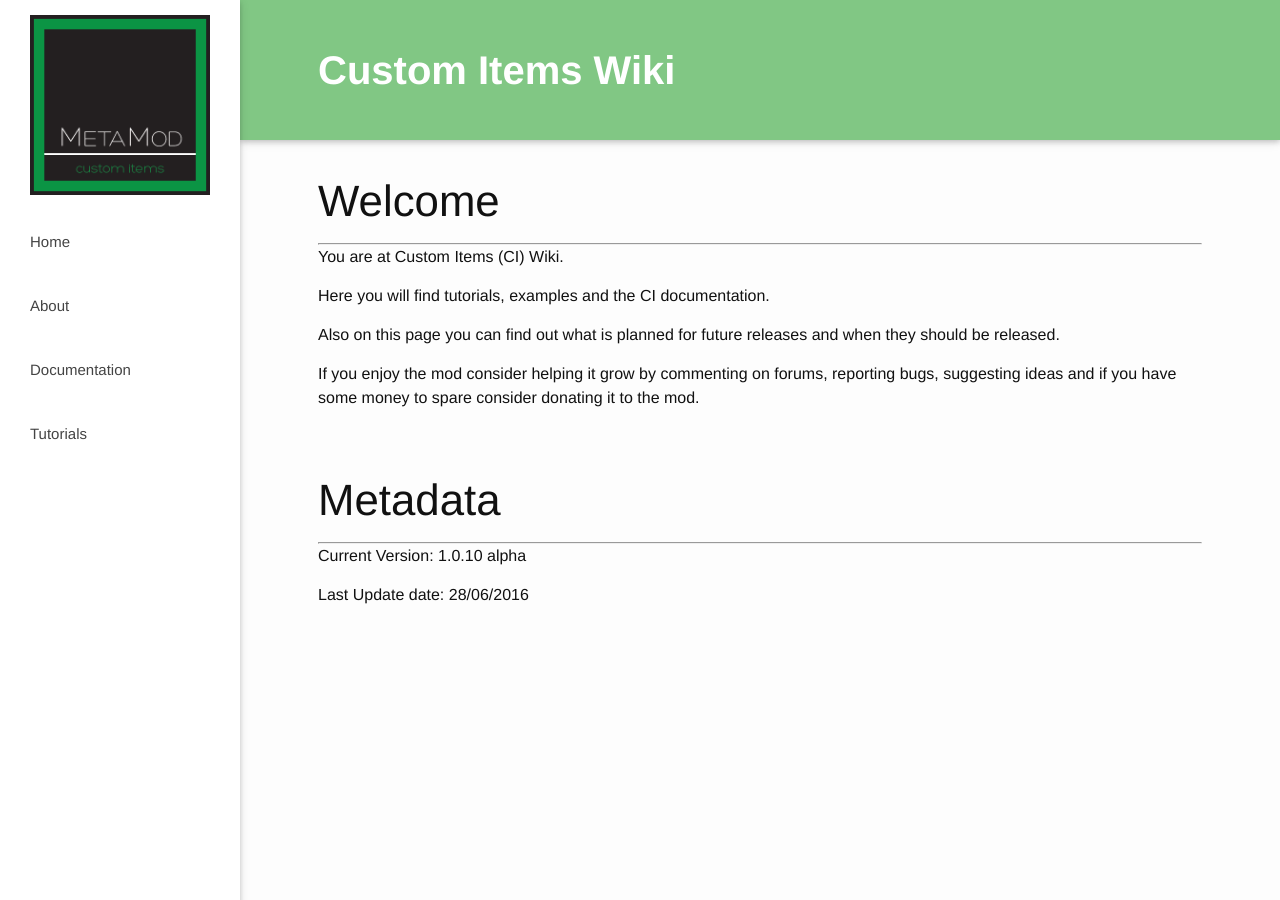
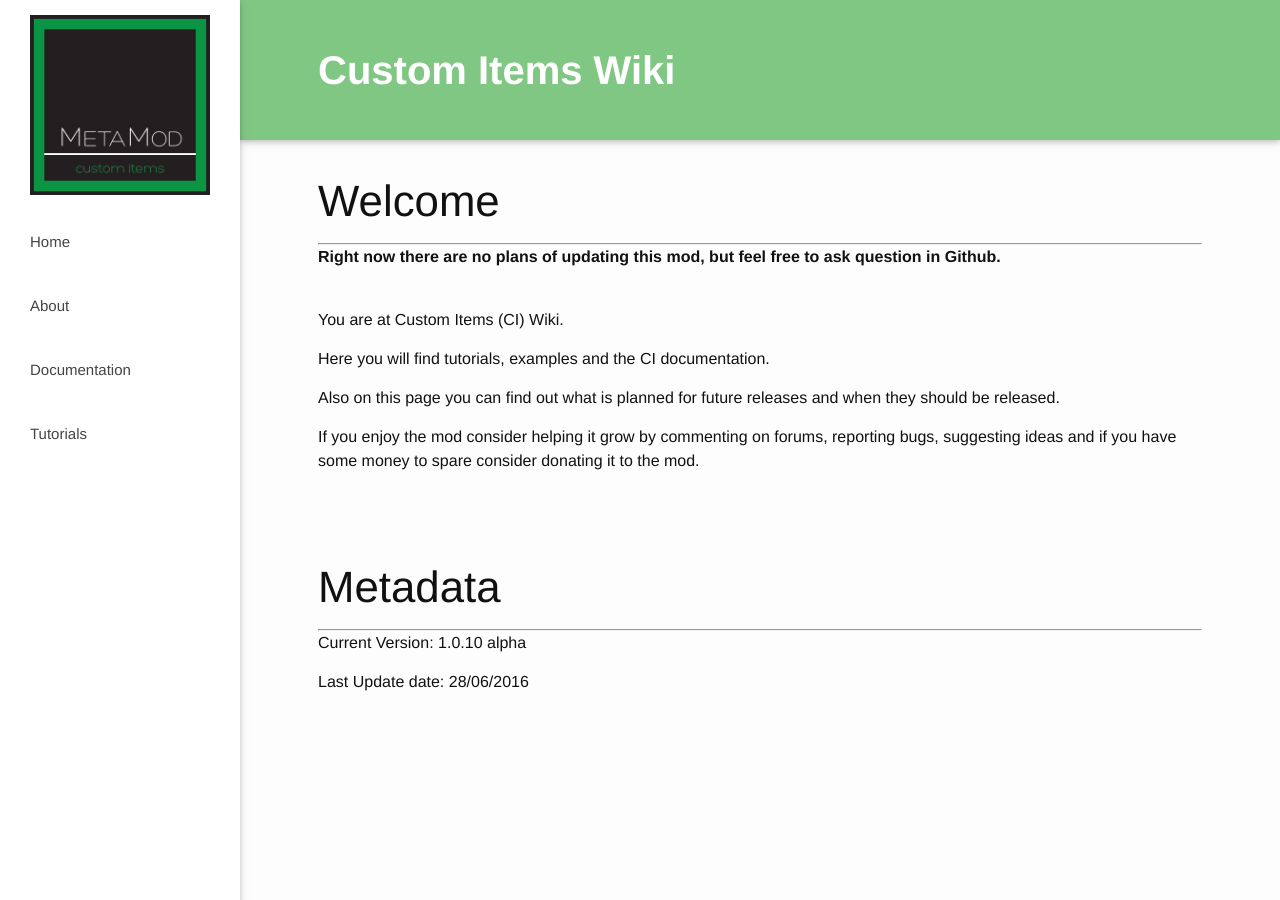
Before and after one commit to marcel0ll/CustomItems, a Jekyll site: the page built from index.html, in a window 1280 px wide. Built offline with Jekyll 4.4.1, drawn with Linux system fonts in a browser that asks for light colours; nearby versions of some CDN libraries.

Commit message:
add disclaimer

```diff
--- a/index.html
+++ b/index.html
@@ -6,10 +6,13 @@ title: Custom Items Wiki
     <div name="welcome" class="section">
         <h3> Welcome </h3>
         <hr />
+        <p><b>Right now there are no plans of updating this mod, but feel free to ask question in Github.</b></p>
+        <br/>
         <p>You are at Custom Items (CI) Wiki.</p>
         <p>Here you will find tutorials, examples and the CI documentation.</p>
         <p>Also on this page you can find out what is planned for future releases and when they should be released.</p>
         <p>If you enjoy the mod consider helping it grow by commenting on forums, reporting bugs, suggesting ideas and if you have some money to spare consider donating it to the mod.</p>
+        <br />
     </div>
     <div name="metadata" class="section">
         <h3> Metadata </h3>
```
